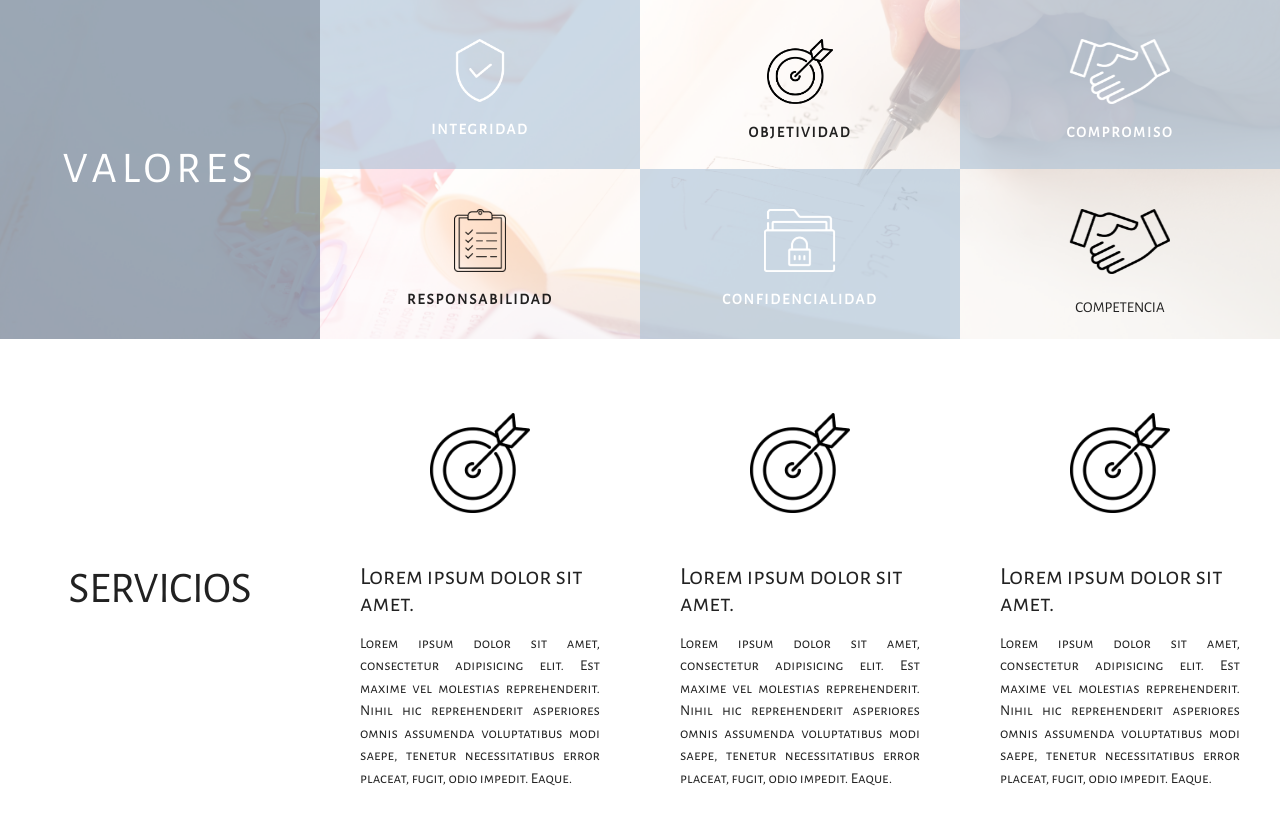
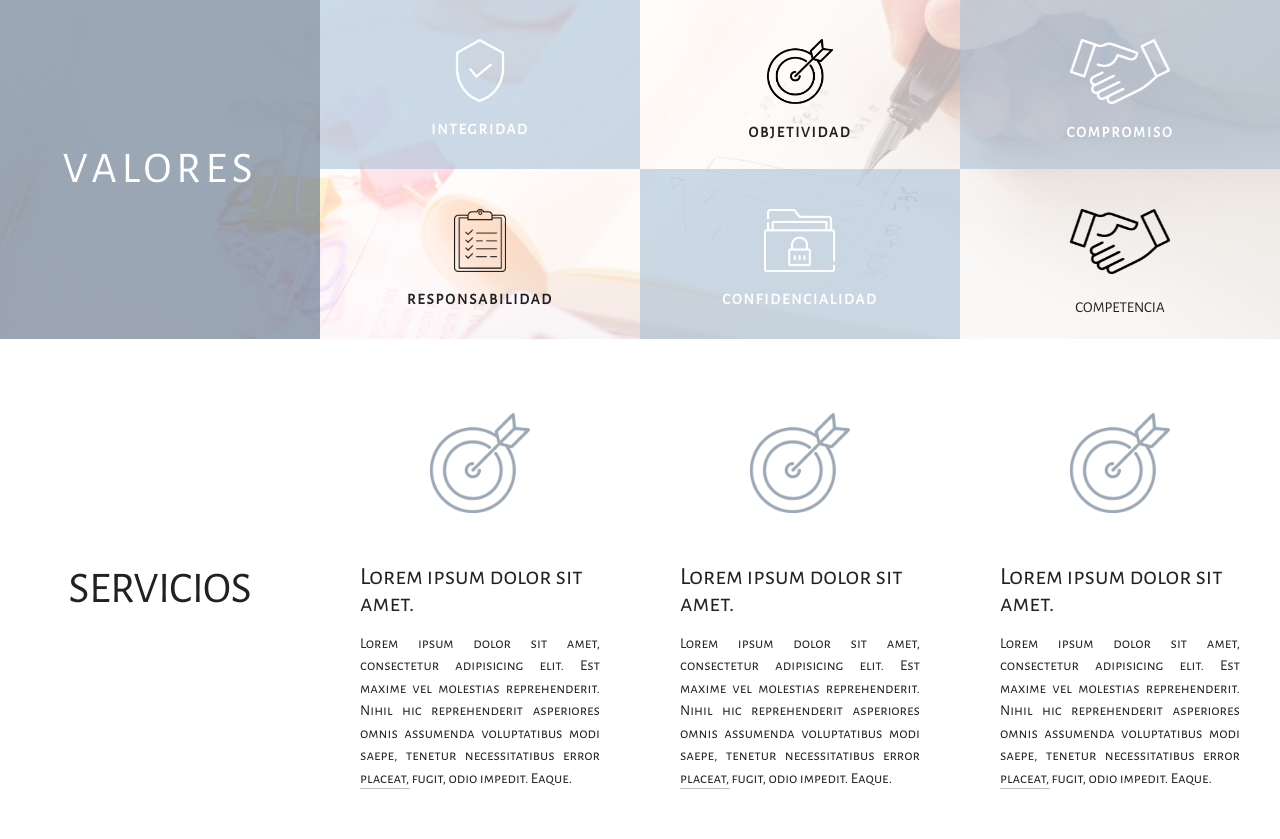
Before and after one commit to dietic/balanspe, a PHP site: page / in a window 1280 px wide. Shown: the part 1141-1980 px from the top of the page. Run offline with PHP 8.4, Linux system fonts and the light colour scheme; some libraries are stand-ins or nearby versions.

Commit message:
Added services line and Fixed containers

```diff
--- a/includes/navbar.php
+++ b/includes/navbar.php
@@ -12,7 +12,7 @@
               <ul class="hide-on-med-and-down">
                 <li><a href="#home">Inicio</a></li>
                 <li><a href="#about">Nosotros</a></li>
-                <li><a href="#">Servicios</a></li>
+                <li><a href="#services">Servicios</a></li>
                 <li><a href="#">Contacto</a></li>
               </ul>
             </div>
@@ -26,7 +26,7 @@
       <li><a href="#home" class="navbar-brand-logo"><img src="img/balans-bn-3-noslogan.png" alt=""></a></li>
       <li><a href="#home"><i class="material-icons">home</i>Inicio</a></li>
       <li><a href="#about"><i class="material-icons">format_bold</i>Nosotros</a></li>
-      <li><a href="#"><i class="material-icons">supervisor_account</i>Servicios</a></li>
+      <li><a href="#services"><i class="material-icons">supervisor_account</i>Servicios</a></li>
       <li><a href="#"><i class="material-icons">email</i>Contacto</a></li>
     </ul>
   </div>
--- a/index.php
+++ b/index.php
@@ -54,7 +54,7 @@
 				</div>
 				<div class="col s6 l4 features-swap-icon features-right-top-three">
 					<img class="hide-on-med-and-down" src="img/hand-shake-thin-white.png" alt="">
-					<img class="hide-on-med-and-up" src="img/hand-shake-thin-black.png" alt="">
+					<img class="hide-on-med-and-up show-on-medium" src="img/hand-shake-thin-black.png" alt="">
 					<p>COMPROMISO</p>
 				</div>
 
@@ -62,7 +62,7 @@
 			<div class="row features-right-bottom">
 				<div class="col s6 l4 features-swap-icon features-right-bottom-one ">
 					<img class="hide-on-med-and-down" src="img/checklist-black.png" alt="">
-					<img class="hide-on-med-and-up" src="img/checklist-white.png" alt="">
+					<img class="hide-on-med-and-up show-on-medium" src="img/checklist-white.png" alt="">
 					<p>RESPONSABILIDAD</p>
 				</div>
 				<div class="col s6 l4 features-swap-icon features-right-bottom-two ">
@@ -80,7 +80,6 @@
 		<h6 class="down-cat">Servicios</h6>
 		<a href="#about"><i class="slide-down-arrow center material-icons">keyboard_arrow_down</i></a>
 	</div>
-
 </div>
 
 
@@ -96,7 +95,7 @@
 				<div class="col s12 l4 service service-one-wrapper">
 					<div class="service-block serivce-one">
 						<div class="row service-img valign-wrapper">
-							<img src="img/strategy-black.png" alt="">
+							<img src="img/strategy-blue.png" alt="">
 						</div>
 						<div class="row service-text">
 							<div class="service-title">
@@ -113,7 +112,7 @@
 				<div class="col s12 l4 service service-one-wrapper">
 					<div class="service-block serivce-two">
 						<div class="row service-img valign-wrapper">
-							<img src="img/strategy-black.png" alt="">
+							<img src="img/strategy-blue.png" alt="">
 						</div>
 						<div class="row service-text">
 							<div class="service-title">
@@ -129,7 +128,7 @@
 				<div class="col s12 l4 service service-one-wrapper">
 					<div class="service-block serivce-three">
 						<div class="row service-img valign-wrapper">
-							<img src="img/strategy-black.png" alt="">
+							<img src="img/strategy-blue.png" alt="">
 						</div>
 						<div class="row service-text">
 							<div class="service-title">
--- a/scss/styles.scss
+++ b/scss/styles.scss
@@ -236,8 +236,9 @@ nav{
 	.about-section{
 		height: auto;
 		display: block;
-		min-height: 615px;
-		max-height: 615px;
+		height: auto;
+		min-height: 0;
+		max-height: none;
 		/* background-color: red; */
 		.about-left{
 			padding: 30px 0;
@@ -412,6 +413,7 @@ nav{
 						background-color:  rgba(170, 240, 209, 0.78); */
 					}
 					img{
+						margin: 0 auto;
 						animation: 1s ease 0s normal forwards 1 fadein;
 						width: 100px;
 					}
@@ -450,6 +452,7 @@ nav{
 						background-color:  rgba(170, 240, 209, 0.78); */
 					}
 					img{
+						margin: 0 auto;
 						animation: 1s ease 0s normal forwards 1 fadein;
 						height: 62.5px;
 					}
@@ -542,8 +545,9 @@ nav{
 	.features-section{
 		z-index: 2;
 		background: none;
-		min-height: 510px;
-		max-height: 510px;
+		height: auto;
+		min-height: 0;
+		max-height: none;
 		&:before{
 		    display:none;
 		}
@@ -571,7 +575,7 @@ nav{
 							color: white;
 						}
 						&:hover{
-								background-color: rgba(170, 193, 216 ,1.0);
+							background-color: rgba(170, 193, 216 ,1.0);
 						}
 					}
 				}
@@ -620,7 +624,19 @@ nav{
 					/* background-color: purple; */
 					.service-block{
 						/* background-color: brown; */
+						position: relative;
 						height: 100%;
+						&:after{
+							content: '';
+							position: absolute;
+							bottom: 10px;
+							left: 0;
+							width: 50px;
+							height: 1px;
+							background-color: #bebebe;
+							border-radius: 2px;
+
+						}
 						.service-img{
 							height: 40%;
 							text-align: center;
@@ -643,6 +659,9 @@ nav{
 
 @media(max-width:$large){
 		.services-section{
+			height: auto;
+			min-height: 0;
+			max-height: none;
 			.services-wrapper{
 				.services-left{
 						height: 20vh;
@@ -656,6 +675,10 @@ nav{
 							padding-top: 0;
 							padding-bottom: 0;
 							.service-block{
+								&:after{
+									bottom: 0;
+
+								}
 								.service-img{
 									padding-bottom: 30px;
 								}
```
Also changed, not shown: css/styles.css, img/circular-target-blue.png (added), img/strategy-blue.png (added).
